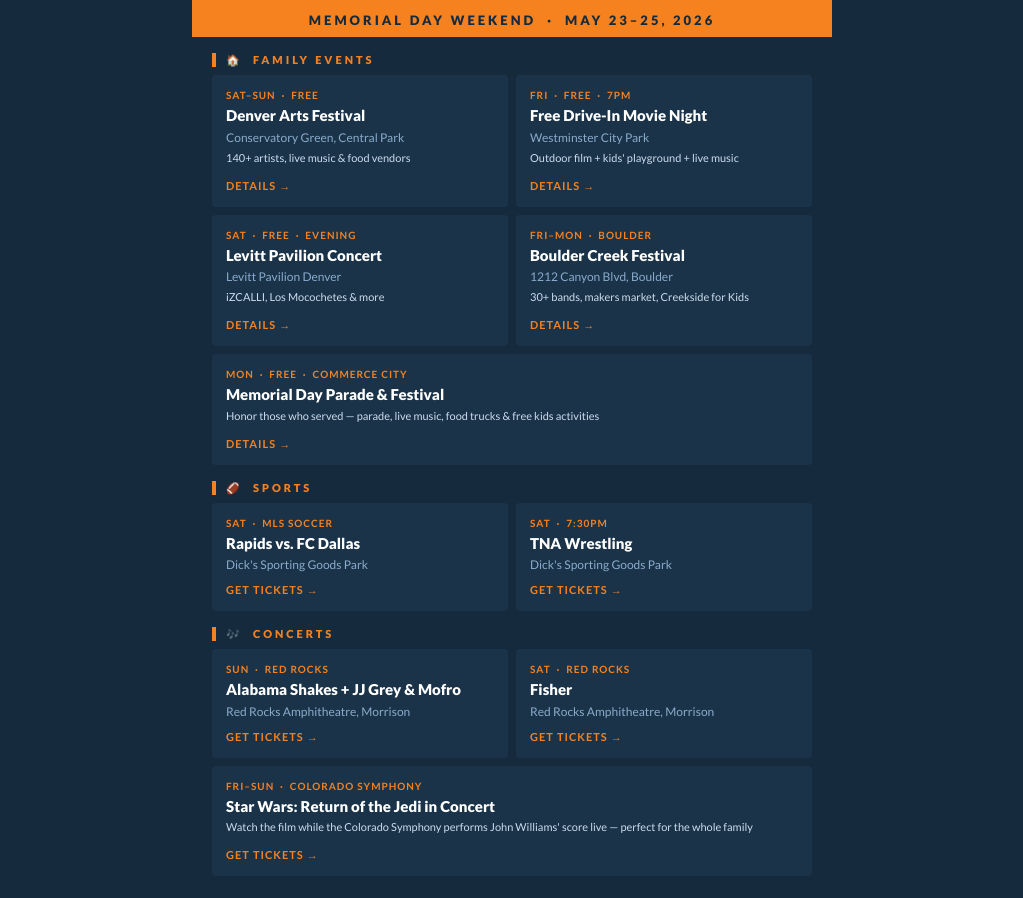
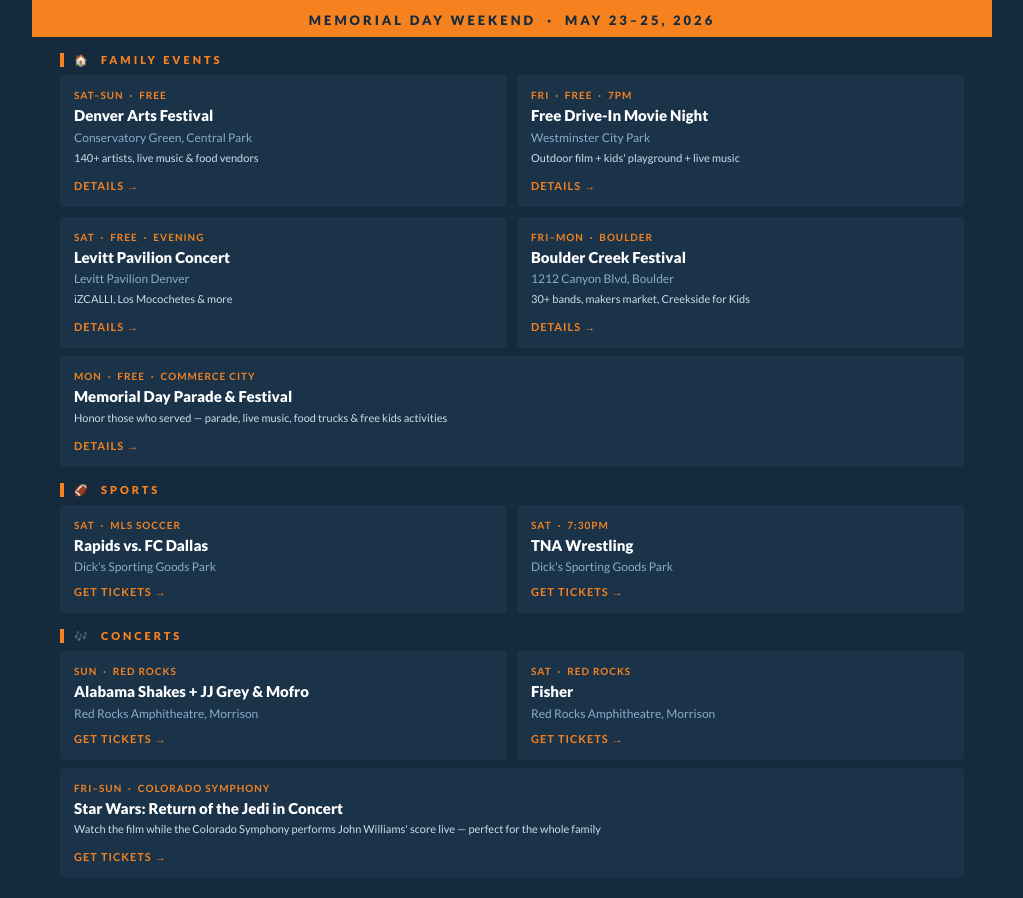
Before and after one commit to jkrealtorexp-byte/denver-events, a plain HTML site: page index.html in a window 1280 px wide. Shown: the whole page, without its empty margins (128-1151 px from the left). Drawn offline with Linux system fonts and the light colour scheme.

Commit message:
Full-width layout update

```diff
--- a/index.html
+++ b/index.html
@@ -7,14 +7,15 @@
 <link href="https://fonts.googleapis.com/css2?family=Lato:wght@400;700;900&display=swap" rel="stylesheet">
 <style>
   * { box-sizing: border-box; margin: 0; padding: 0; }
-  body { background-color: #162a3d; font-family: 'Lato', Arial, sans-serif; }
-  .wrap { max-width: 640px; margin: 0 auto; padding: 0; }
+  html, body { background-color: #162a3d; font-family: 'Lato', Arial, sans-serif; min-height: 100%; }
+  .wrap { width: 100%; max-width: 960px; margin: 0 auto; padding: 0; }
   .date-bar { background: #f5821f; padding: 9px 20px; text-align: center; }
   .date-bar span { font-weight: 900; font-size: 13px; color: #162a3d; letter-spacing: 3px; text-transform: uppercase; }
-  .cat-header { padding: 16px 20px 8px; }
+  .cat-header { padding: 16px 28px 8px; }
   .cat-header .label { border-left: 4px solid #f5821f; padding-left: 10px; font-weight: 900; font-size: 11px; color: #f5821f; letter-spacing: 3px; text-transform: uppercase; }
-  .grid { display: grid; grid-template-columns: 1fr 1fr; gap: 8px; padding: 0 20px; }
+  .grid { display: grid; grid-template-columns: 1fr 1fr 1fr; gap: 10px; padding: 0 28px; }
   .grid.single { grid-template-columns: 1fr; }
+  .grid.two { grid-template-columns: 1fr 1fr; }
   .card { background: #1a3349; border-radius: 4px; padding: 14px; }
   .card .meta { font-size: 10px; font-weight: 700; color: #f5821f; letter-spacing: 1px; text-transform: uppercase; margin-bottom: 5px; }
   .card .title { font-size: 15px; font-weight: 900; color: #ffffff; line-height: 1.3; margin-bottom: 4px; }
@@ -36,7 +37,7 @@
 
   <!-- FAMILY -->
   <div class="cat-header"><div class="label">&#127968;&nbsp; Family Events</div></div>
-  <div class="grid">
+  <div class="grid two">
     <div class="card">
       <div class="meta">SAT–SUN &nbsp;·&nbsp; FREE</div>
       <div class="title">Denver Arts Festival</div>
@@ -67,7 +68,7 @@
     </div>
   </div>
   <div class="spacer"></div>
-  <div class="grid single" style="padding: 0 20px;">
+  <div class="grid single" style="padding: 0 28px;">
     <div class="card">
       <div class="meta">MON &nbsp;·&nbsp; FREE &nbsp;·&nbsp; Commerce City</div>
       <div class="title">Memorial Day Parade &amp; Festival</div>
@@ -78,7 +79,7 @@
 
   <!-- SPORTS -->
   <div class="cat-header"><div class="label">&#127944;&nbsp; Sports</div></div>
-  <div class="grid">
+  <div class="grid two">
     <div class="card">
       <div class="meta">SAT &nbsp;·&nbsp; MLS Soccer</div>
       <div class="title">Rapids vs. FC Dallas</div>
@@ -95,7 +96,7 @@
 
   <!-- CONCERTS -->
   <div class="cat-header"><div class="label">&#127926;&nbsp; Concerts</div></div>
-  <div class="grid">
+  <div class="grid two">
     <div class="card">
       <div class="meta">SUN &nbsp;·&nbsp; Red Rocks</div>
       <div class="title">Alabama Shakes + JJ Grey &amp; Mofro</div>
@@ -110,7 +111,7 @@
     </div>
   </div>
   <div class="spacer"></div>
-  <div class="grid single" style="padding: 0 20px;">
+  <div class="grid single" style="padding: 0 28px;">
     <div class="card">
       <div class="meta">FRI–SUN &nbsp;·&nbsp; Colorado Symphony</div>
       <div class="title">Star Wars: Return of the Jedi in Concert</div>
```
